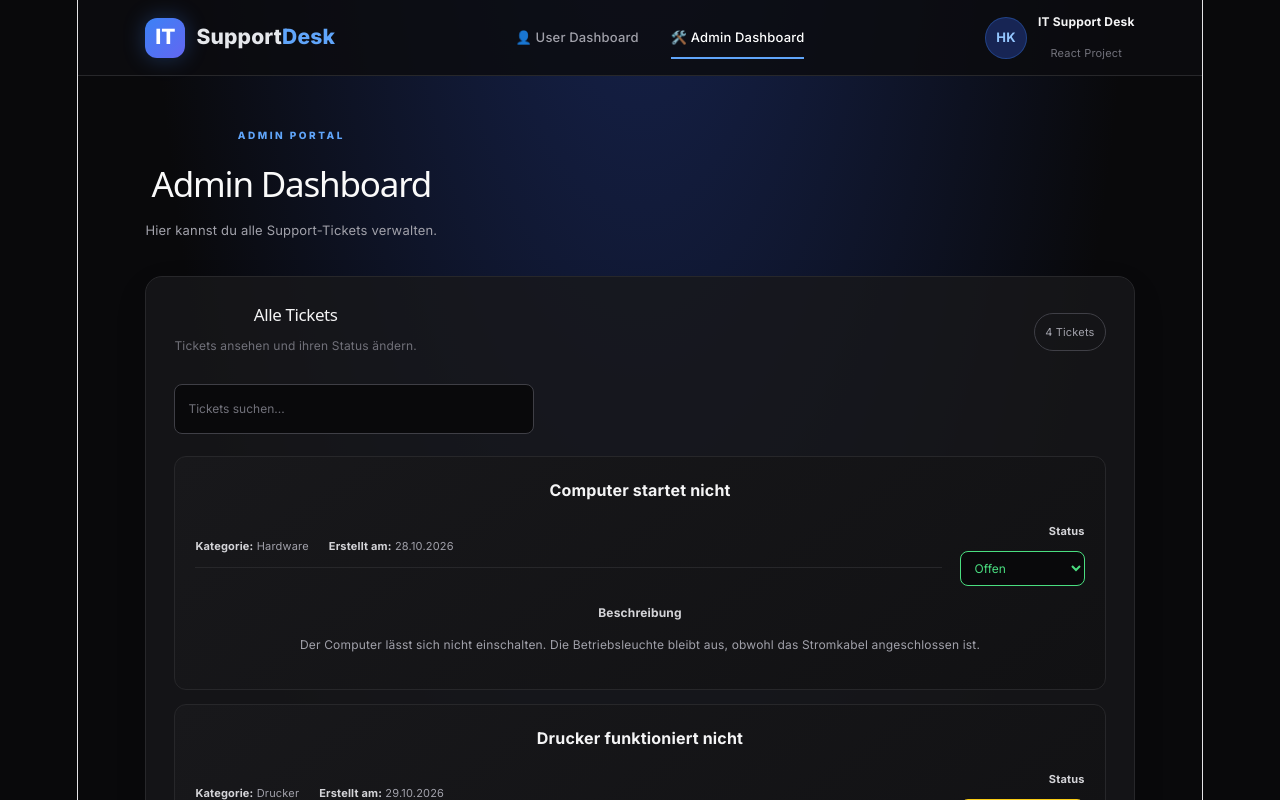
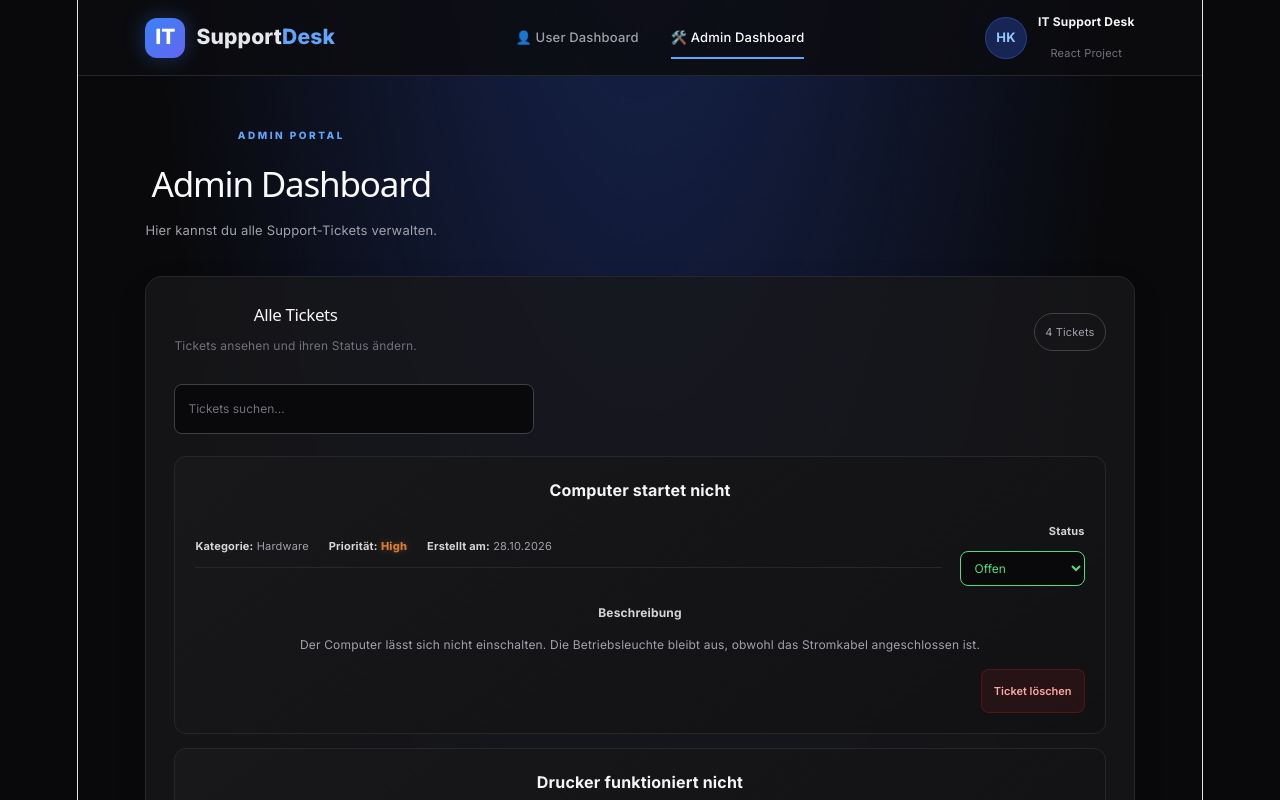
Before and after one commit to hamidkhadir2/MyReactProject, a React (Vite) app: page /admin in a window 1280 px wide. Shown: the top 800 px of the page. Built offline with nearby package versions, Linux system fonts and the light colour scheme.

Commit message:
Show priority and animate admin ticket deletion

```diff
--- a/src/pages/AdminDashboard.jsx
+++ b/src/pages/AdminDashboard.jsx
@@ -3,6 +3,17 @@ import { useState } from 'react'
 function AdminDashboard({ tickets, setTickets }) {
   // Der Suchtext wird über React-State kontrolliert.
   const [search, setSearch] = useState('')
+  const [deletingTicketId, setDeletingTicketId] = useState(null)
+
+  // Startet eine längere Löschanimation und blockiert weitere Löschaktionen.
+  function handleDelete(id) {
+    if (deletingTicketId !== null) return
+    setDeletingTicketId(id)
+    window.setTimeout(() => {
+      setTickets((previousTickets) => previousTickets.filter((ticket) => ticket.id !== id))
+      setDeletingTicketId(null)
+    }, 1500)
+  }
 
   // Ändert den Status eines Tickets und lässt alle anderen Daten unverändert.
   function handleStatusChange(id, newStatus) {
@@ -60,13 +71,19 @@ function AdminDashboard({ tickets, setTickets }) {
                 .toLowerCase()
 
               return (
-                <article className="ticket-card" key={ticket.id}>
+                <article className={'ticket-card ' + (deletingTicketId === ticket.id ? 'ticket-card-deleting' : '')} key={ticket.id}>
                   <h3>{ticket.title}</h3>
 
                   <div className="admin-ticket-meta">
                     <div className="ticket-info">
                       <p>
                         <strong>Kategorie:</strong> {ticket.category}
+                      </p>
+                      <p>
+                        <strong>Priorität:</strong>{' '}
+                        <span className={'priority-text priority-' + (ticket.priority ?? 'Normal').toLowerCase()}>
+                          {ticket.priority ?? 'Normal'}
+                        </span>
                       </p>
                       <p>
                         <strong>Erstellt am:</strong> {ticket.createdAt}
@@ -95,6 +112,9 @@ function AdminDashboard({ tickets, setTickets }) {
                     <strong>Beschreibung</strong>
                     <p>{ticket.description}</p>
                   </div>
+                  <button className="danger-button" type="button" disabled={deletingTicketId !== null} onClick={() => handleDelete(ticket.id)}>
+                    {deletingTicketId === ticket.id ? 'Wird gelöscht …' : 'Ticket löschen'}
+                  </button>
                 </article>
               )
             })}
```
